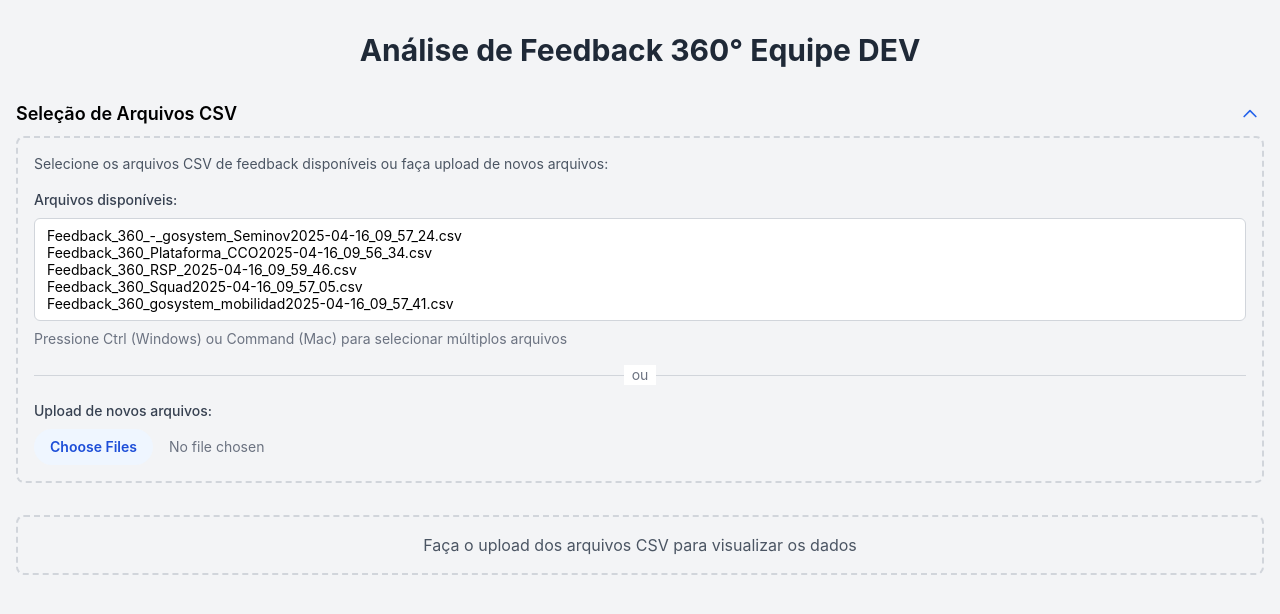
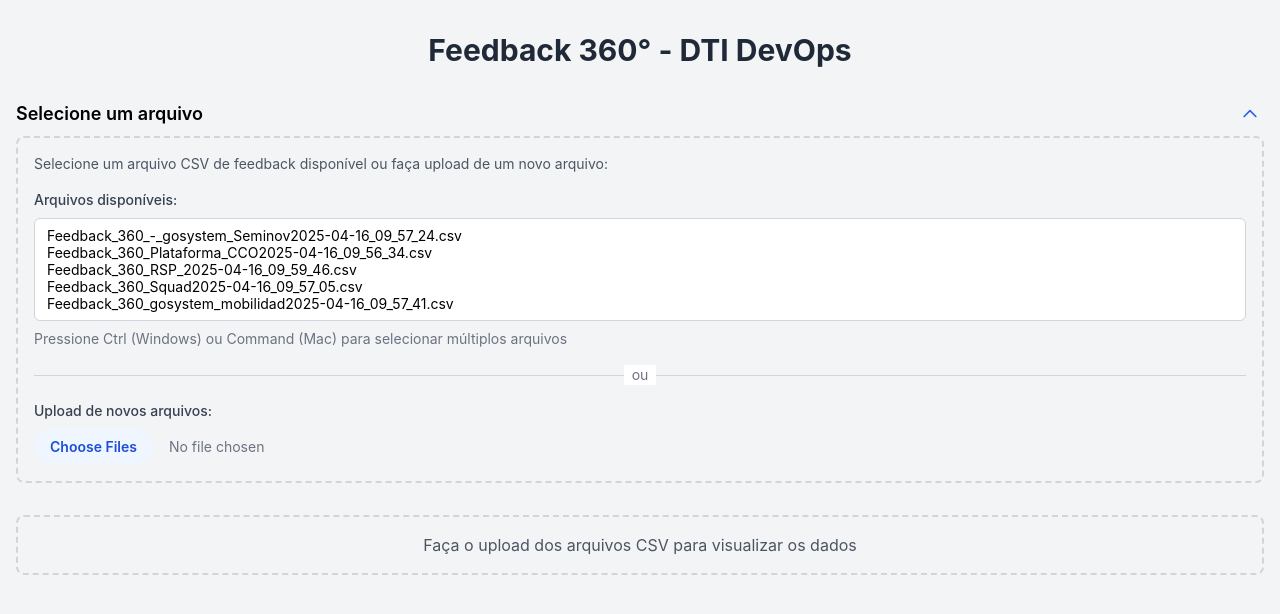
Before and after one commit to mauriciobc/reports, a React (Vite) app: page / in a window 1280 px wide. Shown: the top 614 px of the page. Built offline with nearby package versions, Linux system fonts and the light colour scheme.

Commit message:
Update titles and headings for consistency: change document title and adjust FileList component text for clarity

```diff
--- a/index.html
+++ b/index.html
@@ -4,7 +4,7 @@
     <meta charset="UTF-8" />
     <link rel="icon" type="image/svg+xml" href="/vite.svg" />
     <meta name="viewport" content="width=device-width, initial-scale=1.0" />
-    <title>Reports Dashboard</title>
+    <title>DTI DevOps - Grupo Águia Branca</title>
   </head>
   <body>
     <div id="root"></div>
--- a/src/App.tsx
+++ b/src/App.tsx
@@ -28,7 +28,7 @@ const App: React.FC = () => {
     <div className="min-h-screen bg-gray-100 py-8">
       <div className="max-w-7xl mx-auto px-4">
         <h1 className="text-3xl font-bold text-center text-gray-800 mb-8">
-          Análise de Feedback 360° Equipe DEV
+          Feedback 360° - DTI DevOps
         </h1>
 
         <FileList onDataProcessed={handleDataProcessed} />
--- a/src/components/FileList.tsx
+++ b/src/components/FileList.tsx
@@ -86,7 +86,7 @@ const FileList: React.FC<FileListProps> = ({ onDataProcessed }) => {
   return (
     <div className="mb-6">
       <div className="flex items-center justify-between mb-2">
-        <h2 className="text-lg font-semibold">Seleção de Arquivos CSV</h2>
+        <h2 className="text-lg font-semibold">Selecione um arquivo</h2>
         <button
           onClick={() => setIsExpanded(!isExpanded)}
           className="p-1 text-sm text-blue-600 hover:text-blue-800 focus:outline-none flex items-center gap-1 group"
@@ -102,7 +102,7 @@ const FileList: React.FC<FileListProps> = ({ onDataProcessed }) => {
       {isExpanded && (
         <div className="p-4 border-2 border-dashed border-gray-300 rounded-lg">
           <p className="text-sm text-gray-600 mb-4">
-            Selecione os arquivos CSV de feedback disponíveis ou faça upload de novos arquivos:
+            Selecione um arquivo CSV de feedback disponível ou faça upload de um novo arquivo:
           </p>
 
           <div className="space-y-4">
```
